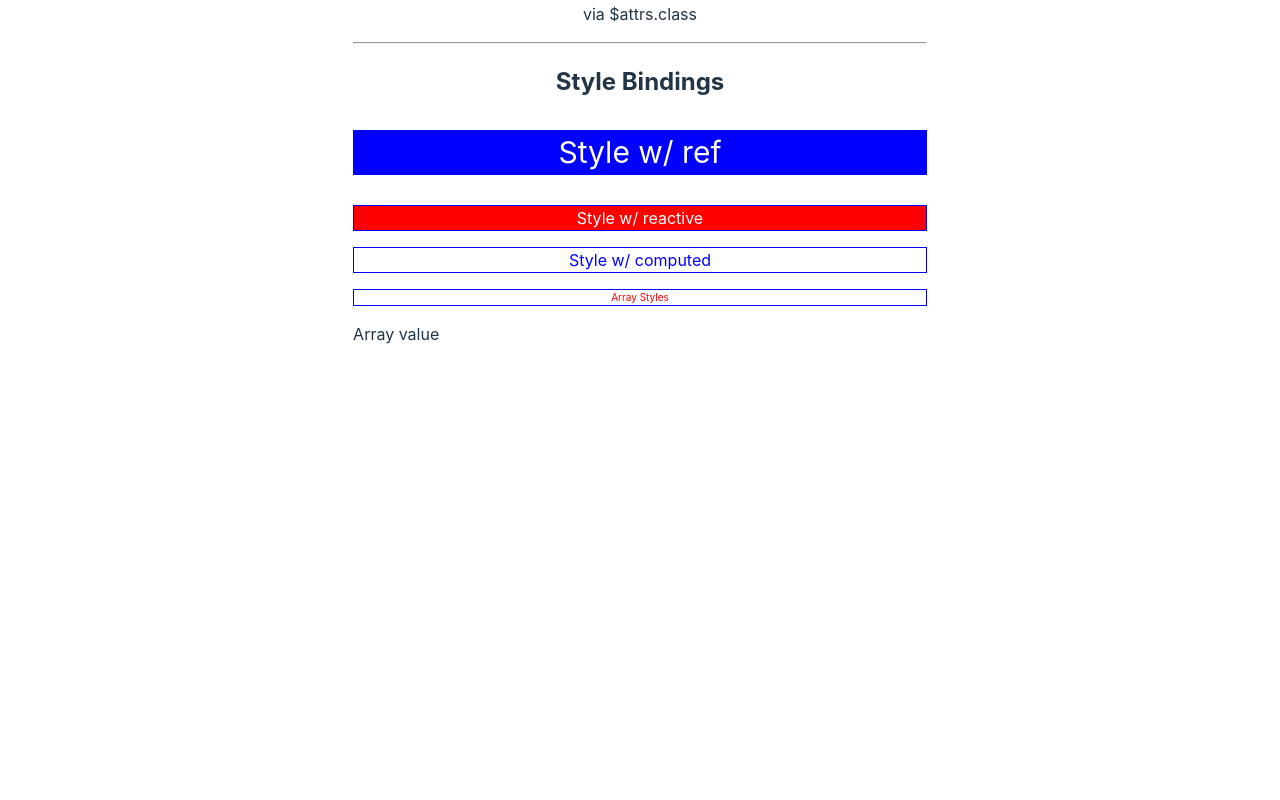
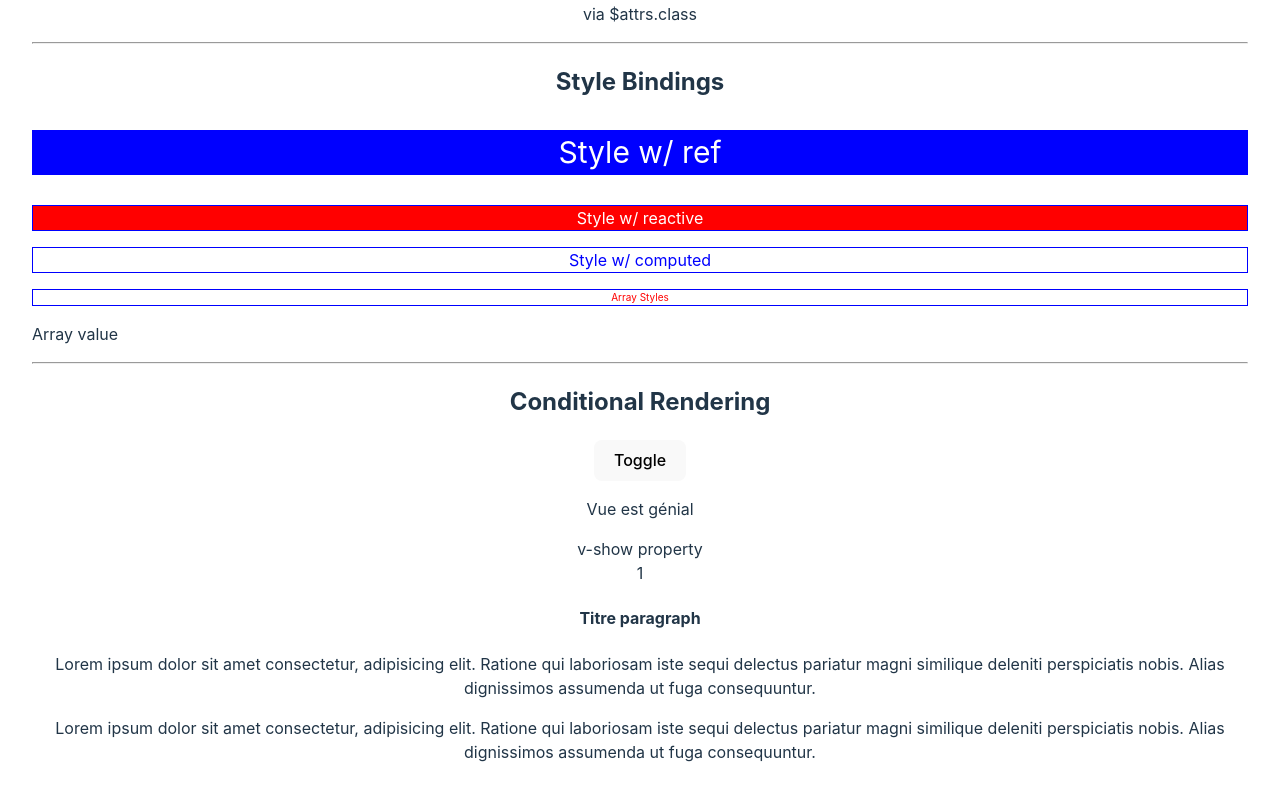
Before and after one commit to CodeurCopieur/Vue3-Composition-API, a Vue app: page / in a window 1280 px wide. Shown: the part 1189-1989 px from the top of the page. Before the commit the page ends 1583 px from the top, so only its background shows below. Built offline with nearby package versions, Linux system fonts and the light colour scheme.

Commit message:
Directives de rendu conditionnel v-if, v-else, v-else-if, v-show dans Composition API - Vue 3

```diff
--- a/src/App.vue
+++ b/src/App.vue
@@ -12,4 +12,6 @@
    <ClassComponent class="ClassComponent"></ClassComponent>
    <hr>
    <StyleComponent></StyleComponent>
+   <hr>
+   <ConditionalComponent></ConditionalComponent>
 </template>
--- /dev/null
+++ b/src/components/ConditionalComponent.vue
@@ -0,0 +1,33 @@
+<script setup>
+import { ref } from 'vue';
+
+  const isAwesome = ref(true)
+  const type= ref(1)
+  const showArticle = ref(true)
+  ;
+</script>
+
+<template>
+ <h2>Conditional Rendering</h2>
+
+ <button @click="isAwesome = !isAwesome">Toggle</button>
+ <p v-if="isAwesome">Vue est génial</p>
+ <p v-else>Oh no! React n'est pass génial</p>
+
+ <div v-show="isAwesome">v-show property</div>
+
+  <div v-if="type === 1">1</div>
+  <div v-else-if="type === 2">2</div>
+  <div v-else-if="type === 3">3</div>
+  <div v-else>Not a number</div>
+
+  <template v-if="showArticle">
+    <h4>Titre paragraph</h4>
+    <p>Lorem ipsum dolor sit amet consectetur, adipisicing elit. Ratione qui laboriosam iste sequi delectus pariatur magni similique deleniti perspiciatis nobis. Alias dignissimos assumenda ut fuga consequuntur.</p>
+    <p>Lorem ipsum dolor sit amet consectetur, adipisicing elit. Ratione qui laboriosam iste sequi delectus pariatur magni similique deleniti perspiciatis nobis. Alias dignissimos assumenda ut fuga consequuntur.</p>
+  </template>
+</template>
+
+<style lang="scss" scoped>
+
+</style>
--- a/src/main.js
+++ b/src/main.js
@@ -7,6 +7,7 @@ import ClassComponent from './components/ClassComponent.vue'
 import ComputedComponent from './components/ComputedComponent.vue'
 import TemplateSyntax from './components/TemplateSyntax.vue'
 import Counter from './components/Counter.vue'
+import ConditionalComponent from './components/ConditionalComponent.vue'
 
 const app = createApp(App)
 app.component('MyComponents', MyComponents)
@@ -15,6 +16,7 @@ app.component('TemplateSyntax', TemplateSyntax)
 app.component('ComputedComponent', ComputedComponent)
 app.component('ClassComponent', ClassComponent)
 app.component('StyleComponent', StyleComponent)
+app.component('ConditionalComponent', ConditionalComponent)
 app.mount('#app')
 
 // const app2 = createApp(App)
```
